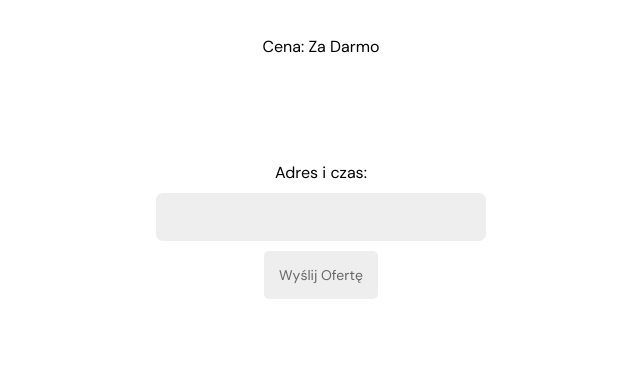
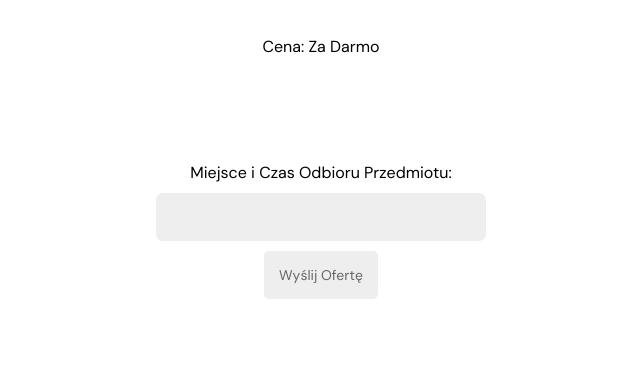
Before and after one commit to FCzajkowski/GreenFlow---Oficjalne-Repozytorium, a Flask app: template templates/order.html in a window 1280 px wide. Shown: the part 324-711 px from the top of the page, without its empty margins (319-959 px from the left). Run offline with Flask 3, Linux system fonts and the light colour scheme; the template is opened without the code that fills it, so the values that code supplies are empty.

Commit message:
Update order.html

```diff
--- a/templates/order.html
+++ b/templates/order.html
@@ -19,7 +19,7 @@
 <!-- order.html -->
     <form action="{{ url_for('complete_order', item_id=item.id) }}" method="POST">
 
-        <label for="address">Adres i czas:</label>
+        <label for="address">Miejsce i Czas Odbioru Przedmiotu:</label>
         <input class="search__input" type="text" name="address" id="address" required>
         <button type="submit" style="border-radius: 5px"> Wyślij Ofertę</button>
     </form>
```
